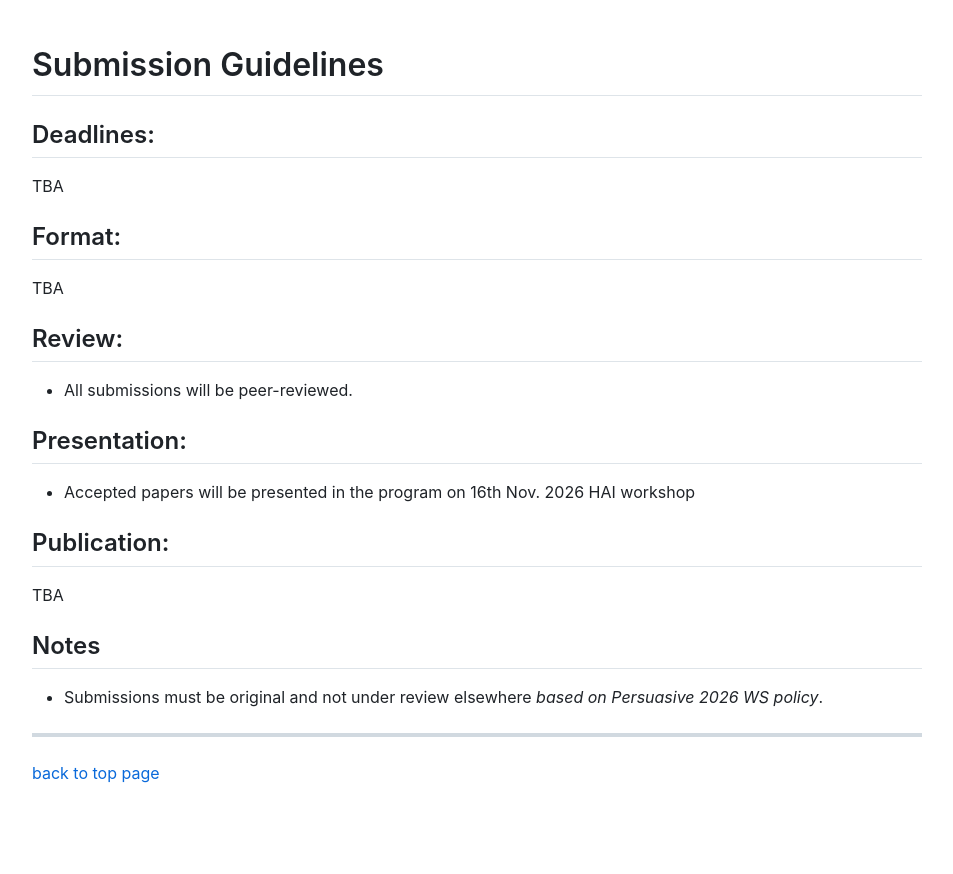
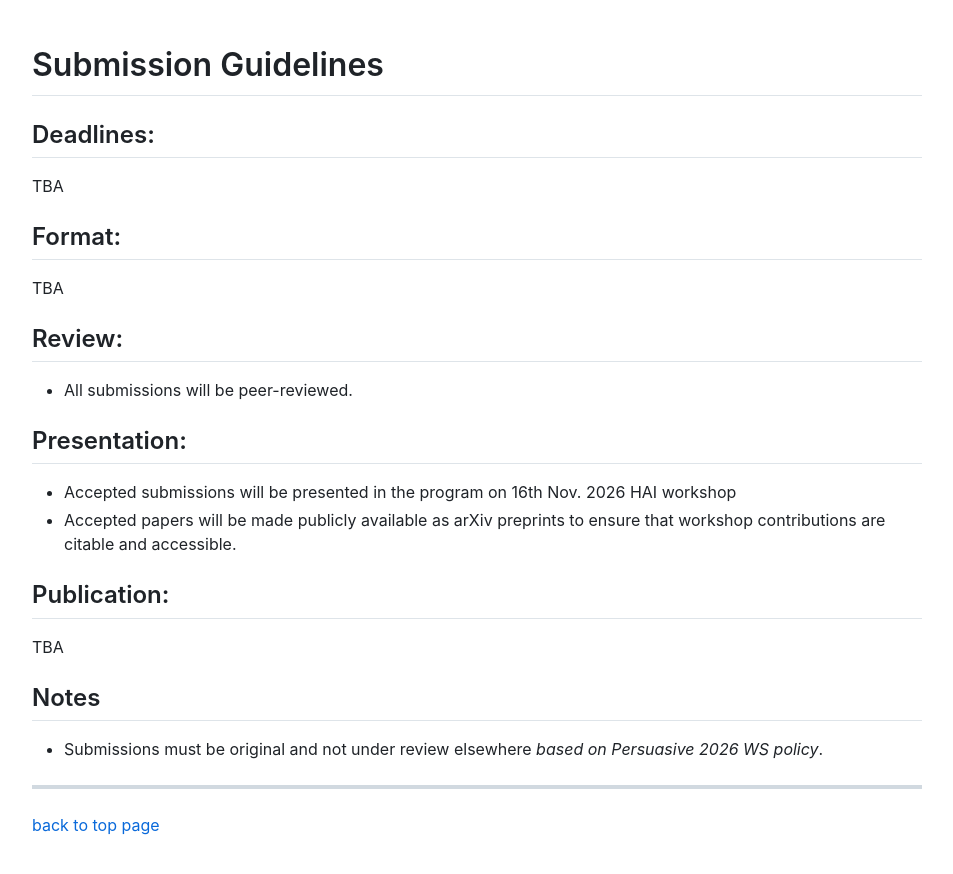
Before and after one commit to virtualcom-designlab/TBSA2026, a Jekyll site: the page built from submission.md, in a window 1280 px wide. Shown: the top 874 px of the page, without its empty margins (163-1116 px from the left). Built offline with Jekyll 4.4.1, drawn with Linux system fonts in a browser that asks for light colours; our own code applies the rules of GitHub Pages for plain Markdown files.

Commit message:
Update submission.md

```diff
--- a/submission.md
+++ b/submission.md
@@ -11,7 +11,9 @@ TBA
 - All submissions will be peer-reviewed.
 
 ## Presentation:
-- Accepted papers will be presented in the program on 16th Nov. 2026 HAI workshop
+- Accepted submissions will be presented in the program on 16th Nov. 2026 HAI workshop
+- Accepted papers will be made publicly available as arXiv preprints to ensure that workshop contributions are citable and accessible.
+
 
 ## Publication:
 TBA
```
